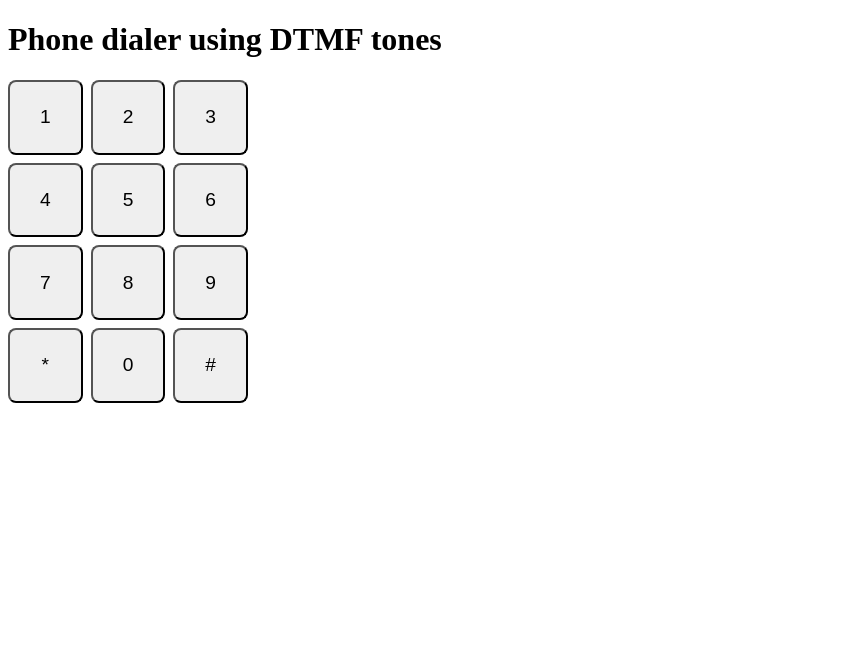
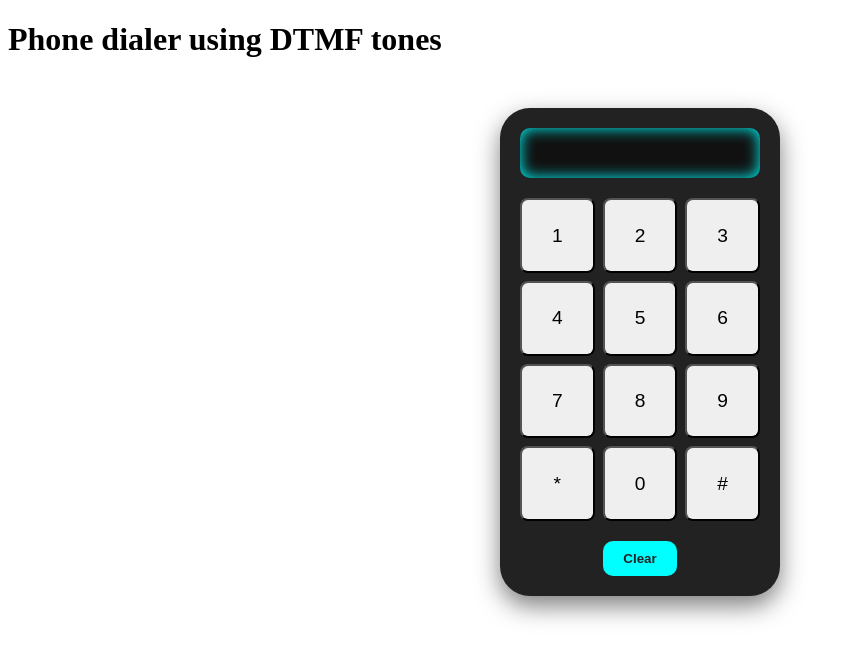
Before and after one commit to JohannesL2/react-dtmf-dialer, a React (Vite) app: page / in a window 1280 px wide. Shown: the top 660 px of the page, without its empty margins (0-850 px from the left). Built offline with nearby package versions, Linux system fonts and the light colour scheme.

Commit message:
Dialer component is finally done

```diff
--- a/src/App.css
+++ b/src/App.css
@@ -1,5 +1,32 @@
 * {
   box-sizing: border-box;
+}
+
+.phone {
+  width: 280px;
+  background-color: #222;
+  border-radius: 30px;
+  padding: 20px;
+  margin: 50px auto;
+  box-shadow: 0 10px 25px rgba(0,0,0,0.5);
+  display: flex;
+  flex-direction: column;
+  align-items: center;
+  font-family: 'Arial', sans-serif;
+}
+
+.screen {
+  width: 240px;
+  height: 50px;
+  background-color: #111;
+  color: #0ff;
+  font-family: 'Courier New', monospace;
+  font-size: 1.8rem;
+  padding: 10px;
+  border-radius: 10px;
+  margin-bottom: 20px;
+  text-align: right;
+  box-shadow: inset 0 0 15px #0ff;
 }
 
 .dialer {
@@ -21,18 +48,18 @@
   transform: scale(0.96);
 }
 
-.span-2 {
-  grid-column: span 2;
+.clear {
+  margin-top: 20px;
+  padding: 10px 20px;
+  background-color: #0ff;
+  color: #222;
+  border: none;
+  border-radius: 10px;
+  font-weight: bold;
+  cursor: pointer;
+  transition: all 0.2s;
 }
 
-.span-3 {
-  grid-column: span 3;
+.clear:hover {
+  background-color: #0cc;
 }
-
-.span-4 {
-  grid-column: span 4;
-}
-
-.span-5 {
-  grid-column: span 5;
-}
--- a/src/components/Dialer.jsx
+++ b/src/components/Dialer.jsx
@@ -1,4 +1,4 @@
-import React, { useRef } from 'react'
+import React, { useRef, useState } from 'react'
 
     const DTMF_FREQUENCIES = {
         '1': [697, 1209],
@@ -19,9 +19,11 @@ import React, { useRef } from 'react'
 
 export default function Dialer() {
     const audioContextRef = useRef(null)
+    const [pressedKeys, setPressedKeys] = useState([])
 
     const playDTMF = (key, duration = 150) => {
         if (!DTMF_FREQUENCIES[key]) return
+        setPressedKeys(prev => [...prev, key])
 
         if (!audioContextRef.current) {
             audioContextRef.current =
@@ -53,9 +55,14 @@ export default function Dialer() {
         }, duration)
     }
 
+    const clearDisplay = () => setPressedKeys([])
 
 
   return (
+    <div className='phone'>
+        <div className='screen'>
+            {pressedKeys.join('') || ' '}
+        </div>
     <div className='dialer'>
         {keys.map((key) => (
             <button
@@ -67,5 +74,12 @@ export default function Dialer() {
             </button>
         ))}
     </div>
+    <button
+        className='clear'
+        onClick={clearDisplay}
+        >
+            Clear
+        </button>
+    </div>
   )
 }
```
